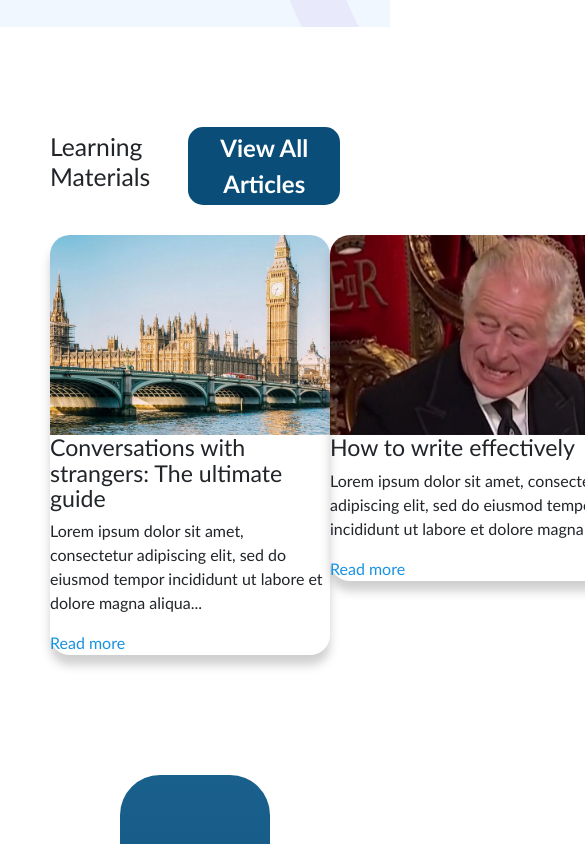
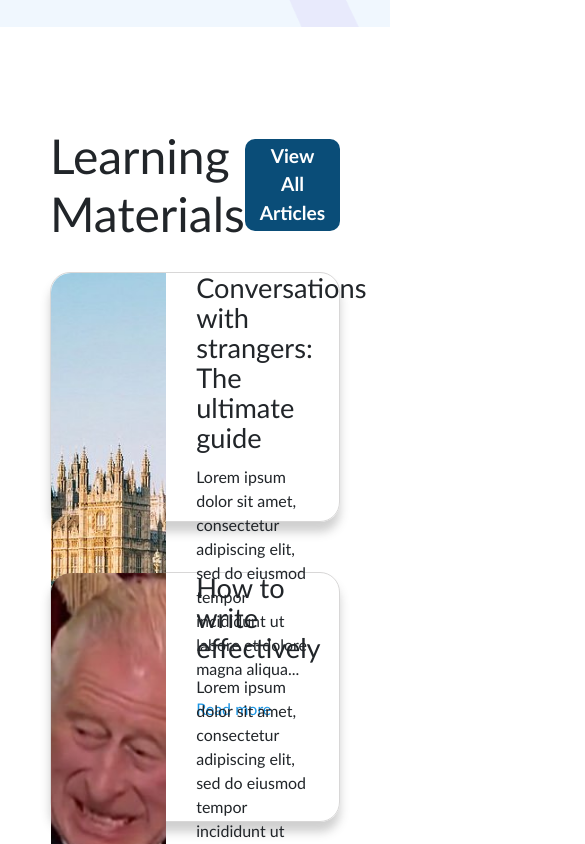
Before and after one commit to jimmybombimmy/joel-wilson-english, a React (Vite) app: page / in a window 390 px wide. Shown: the part 3380-4224 px from the top of the page, 585 px wide, since content can reach past the window. Built offline with nearby package versions, Linux system fonts and the light colour scheme.

Commit message:
Articles page reformatted for tablet size

```diff
--- a/src/components/home/ArticlesPreview/ArticlesPreview.css
+++ b/src/components/home/ArticlesPreview/ArticlesPreview.css
@@ -1,7 +1,7 @@
 #articlesPreviewSection {
   margin: 100px auto;
   padding: 0 50px;
-  max-width: 1200px
+  max-width: 1200px;
 }
 
 #articlesPreviewTop {
@@ -13,29 +13,23 @@
 
 #articleSectionTitle {
   display: inline-block;
-  font-size: 3.75rem;
   font-weight: 400;
   margin: 0;
+
+  /* font size in media */
 }
 
 #viewArticlesButton {
   display: inline-block;
-  font-size: 1.5rem;
   font-weight: 600;
   color: white;
   background-color: #0A4D78;
   border: 0px;
   padding: 3px 15px;
   height: 100%;
-  border-radius: 15px;
-}
 
-#threeArticles {
-  display: flex;
-  align-items: top;
-  justify-content: space-between;
-  margin-top: 30px;
-
+  /* font size in media */
+  /* border-radius in media */
 }
 
 .article {
@@ -50,8 +44,9 @@
 .articlePrevImg {
   display: inline-block;
   width: var(--articlePrevWidth);
-  height: 200px;
-  border-radius: 20px 20px 0 0;
+
+  /* height in media */
+  /* border radius in media */
 
 }
 
@@ -74,10 +69,34 @@
 
 @media (min-width: 992px) {
 
+  #threeArticles {
+    display: flex;
+    align-items: top;
+    justify-content: space-between;
+    margin-top: 30px;
+  }
+
+  .articlePrevImg {
+    border-radius: 20px 20px 0 0;
+  }
+
   @media (min-width: 1400px) {
+
+    #articleSectionTitle {
+      font-size: 3.75rem;
+    }
+
+    #viewArticlesButton {
+      font-size: 1.5rem;
+      border-radius: 15px;
+    }
 
     .article {
       --articlePrevWidth: 320px;
+    }
+
+    .articlePrevImg {
+      height: 200px;
     }
 
     .articlePrevTitle {
@@ -98,8 +117,22 @@
   }
 
   @media (max-width: 1399px) {
+
+    #articleSectionTitle {
+      font-size: 3rem;
+    }
+
+    #viewArticlesButton {
+      font-size: 1.125rem;
+      border-radius: 10px;
+    }
+
     .article {
       --articlePrevWidth: 280px;
+    }
+
+    .articlePrevImg {
+      height: 170px;
     }
 
     .articlePrevTitle {
@@ -119,3 +152,53 @@
   }
 
 }
+
+
+@media (max-width: 991px) {
+
+  #articleSectionTitle {
+    font-size: 3rem;
+  }
+
+  #viewArticlesButton {
+    font-size: 1.2rem;
+    border-radius: 10px;
+  }
+
+  #threeArticles {
+    width: 100%;
+    margin-top: 30px;
+
+  }
+
+  .article {
+    height: 250px;
+    width: 100%;
+    display: grid;
+    grid-template-columns: 40% 60%;
+    grid-template-rows: auto;
+    margin-bottom: 50px;
+    border-radius: 20px;
+
+    border: 1px solid rgb(216, 215, 215);
+  }
+
+  .articlePrevImg {
+    grid-column: 1/2;
+    width: 100%;
+    border-radius: 20px 0 0 20px;
+    height: 100%;
+    object-fit: cover;
+  }
+
+  .articlePrevText {
+    margin: 0 20px 0 30px;
+    align-self: center;
+  }
+
+  .articlePrevTitle {
+    font-size: 1.7rem;
+    margin-bottom: 12px;
+  }
+
+}
--- a/src/components/home/ArticlesPreview/ArticlesPreview.jsx
+++ b/src/components/home/ArticlesPreview/ArticlesPreview.jsx
@@ -6,11 +6,12 @@ export default function ArticlesPreview() {
   return (
     <section id="articlesPreviewSection">
       <section id="articlesPreviewTop">
-        <h2 id="articlesSectionTitle">Learning Materials</h2>
+        <h2 id="articleSectionTitle">Learning Materials</h2>
         <button id="viewArticlesButton">View All Articles</button>
       </section>
       <section id="threeArticles">
           {ARTICLES.map((article) => {
+
 
             return (
                 <div className="article" key={article.title.replace(/\W+/g, '').toLowerCase()}>
```
